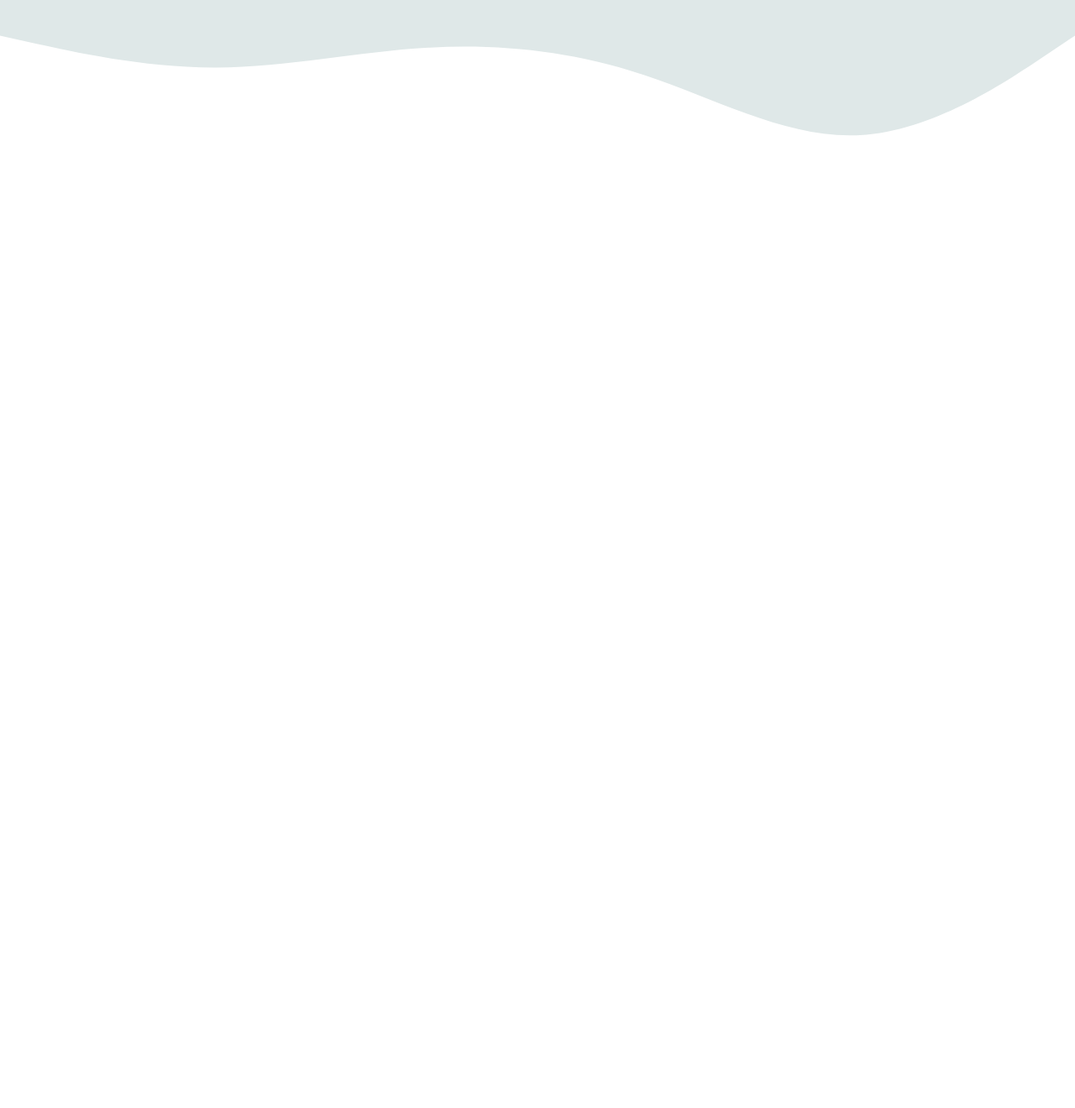
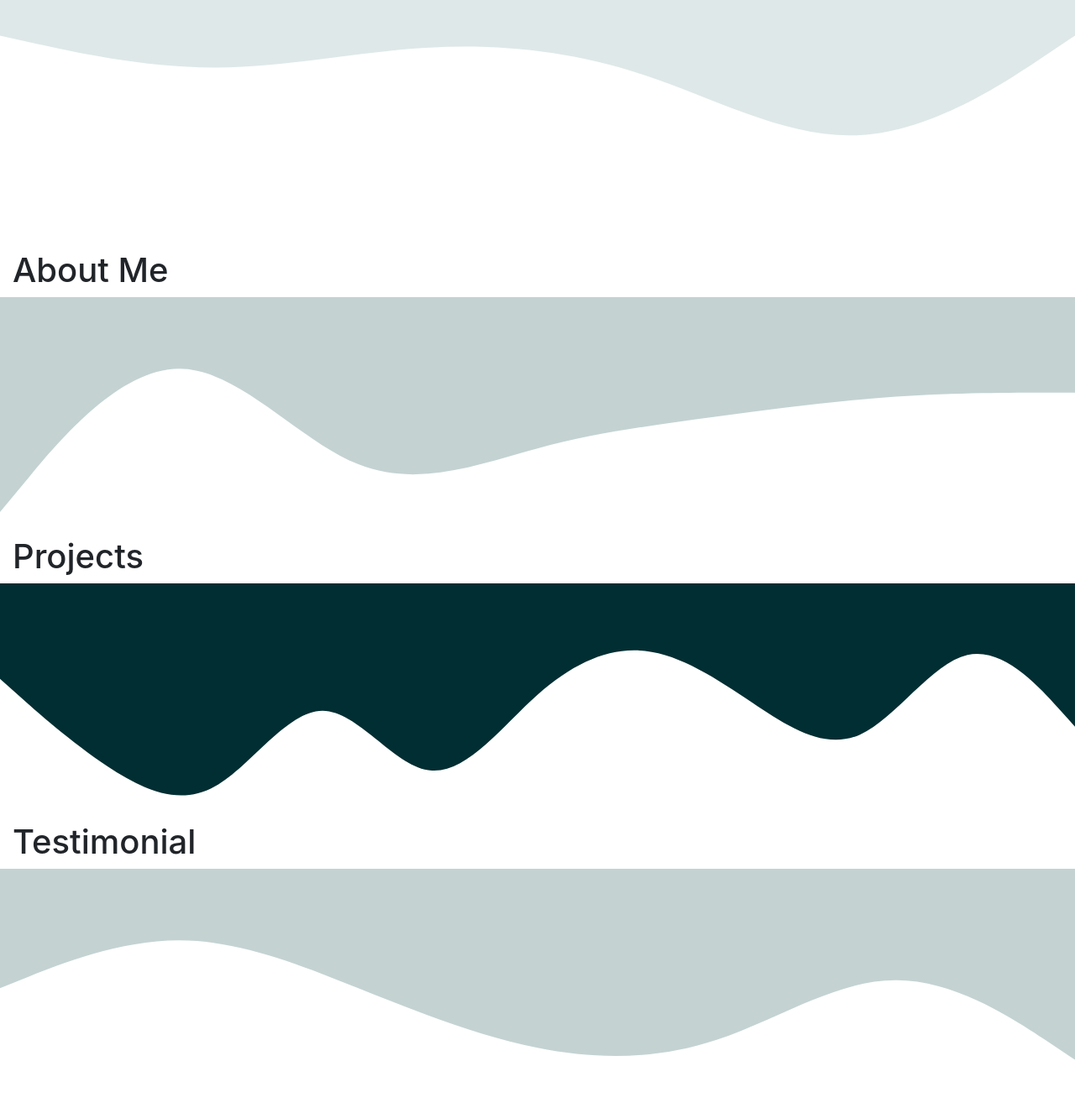
Before and after one commit to shaff600/BootstrapPortfolio, a plain HTML site: page index.html in a window 1280 px wide. Shown: the part 842-2162 px from the top of the page at 84% size. Before the commit the page ends 1140 px from the top, so only its background shows below. Drawn offline with nearby package versions, Linux system fonts and the light colour scheme.

Commit message:
boilerplate

```diff
--- a/index.html
+++ b/index.html
@@ -45,18 +45,45 @@
 </section>
 <div class="container-fluid imgBackground">
        <div class="row">
-            <div class="col-md-2"><img src="assets/images/shaff.png" alt=""></div>
+            <!-- <div class="col-md-2"><img src="assets/images/shaff.png" alt=""></div> -->
        </div>
   </div>
 
 <header>
 </header>
-<section>
+<section id="wave_1">
+<!-- aboutme/timeline -->
 <svg xmlns="http://www.w3.org/2000/svg" viewBox="0 0 1440 320"><path fill="#DFE8E8" fill-opacity="1" d="M0,32L48,42.7C96,53,192,75,288,74.7C384,75,480,53,576,48C672,43,768,53,864,85.3C960,117,1056,171,1152,165.3C1248,160,1344,96,1392,64L1440,32L1440,0L1392,0C1344,0,1248,0,1152,0C1056,0,960,0,864,0C768,0,672,0,576,0C480,0,384,0,288,0C192,0,96,0,48,0L0,0Z"></path></svg>
-
+<div class="container-fluid" id="section_heading">
+  <div class="row">
+    <div class="col-6">
+     <h1>About Me </h1>
+    </div>
+  </div>
+  </div>
+</section>
+<section id="wave2">
+<svg xmlns="http://www.w3.org/2000/svg" viewBox="0 0 1440 320"><path fill="#C4D2D2" fill-opacity="1" d="M0,288L40,240C80,192,160,96,240,96C320,96,400,192,480,224C560,256,640,224,720,202.7C800,181,880,171,960,160C1040,149,1120,139,1200,133.3C1280,128,1360,128,1400,128L1440,128L1440,0L1400,0C1360,0,1280,0,1200,0C1120,0,1040,0,960,0C880,0,800,0,720,0C640,0,560,0,480,0C400,0,320,0,240,0C160,0,80,0,40,0L0,0Z"></path></svg>
+<div class="container-fluid" id="section_heading2">
+  <div class="row">
+    <div class="col-6">
+     <h1>Projects</h1>
+    </div>
+  </div>
+  </div>
+</section>
+<section id="wave3">
+<!-- testimional  -->
+<svg xmlns="http://www.w3.org/2000/svg" viewBox="0 0 1440 320"><path fill="#012E32" fill-opacity="1" d="M0,128L24,149.3C48,171,96,213,144,245.3C192,277,240,299,288,272C336,245,384,171,432,170.7C480,171,528,245,576,250.7C624,256,672,192,720,149.3C768,107,816,85,864,90.7C912,96,960,128,1008,160C1056,192,1104,224,1152,202.7C1200,181,1248,107,1296,96C1344,85,1392,139,1416,165.3L1440,192L1440,0L1416,0C1392,0,1344,0,1296,0C1248,0,1200,0,1152,0C1104,0,1056,0,1008,0C960,0,912,0,864,0C816,0,768,0,720,0C672,0,624,0,576,0C528,0,480,0,432,0C384,0,336,0,288,0C240,0,192,0,144,0C96,0,48,0,24,0L0,0Z"></path></svg><div class="container-fluid" id="section_heading3">
+  <div class="row">
+    <div class="col-6">
+     <h1>Testimonial</h1>
+    </div>
+  </div>
+  </div>
 </section>
  <footer>
-
+ <svg xmlns="http://www.w3.org/2000/svg" viewBox="0 0 1440 320"><path fill="#c4d2d2" fill-opacity="1" d="M0,160L40,144C80,128,160,96,240,96C320,96,400,128,480,160C560,192,640,224,720,240C800,256,880,256,960,229.3C1040,203,1120,149,1200,149.3C1280,149,1360,203,1400,229.3L1440,256L1440,0L1400,0C1360,0,1280,0,1200,0C1120,0,1040,0,960,0C880,0,800,0,720,0C640,0,560,0,480,0C400,0,320,0,240,0C160,0,80,0,40,0L0,0Z"></path></svg>
  </footer>
 </body>
 </html>
```
